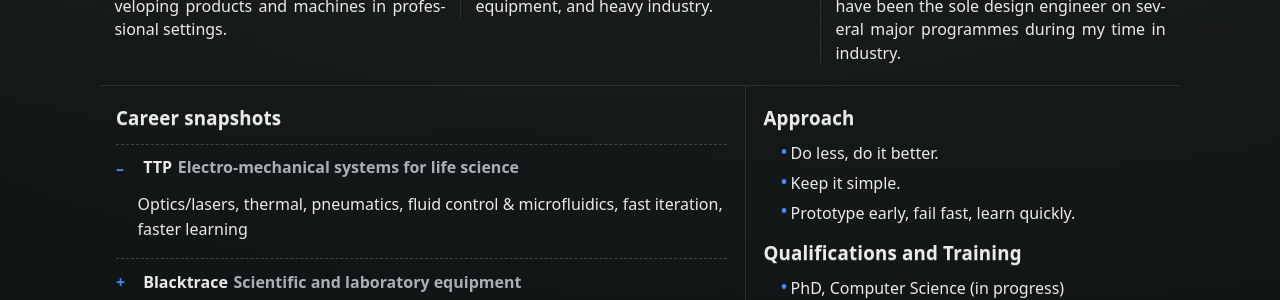
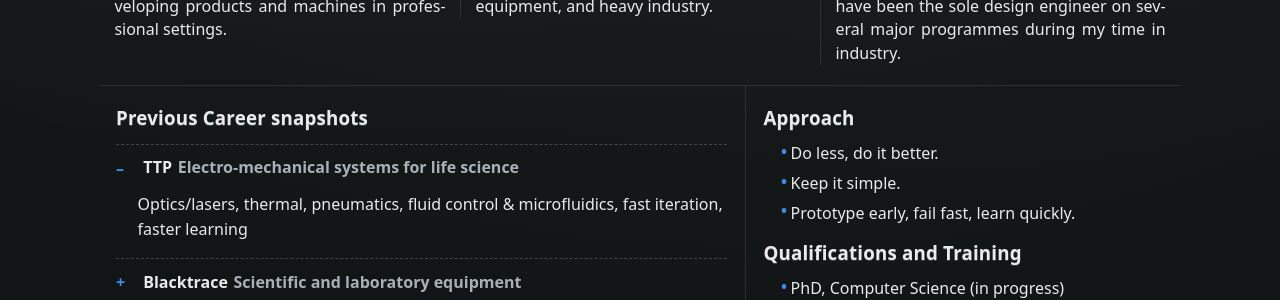
Before and after one commit to JamesAIzzard/jamesaizzard.github.io, a Jekyll site: the page built from index.html, in a window 1280 px wide and 900 px high, scrolled down 4157 px. Shown: the part 155-455 px from the top of the window. Built offline with Jekyll 4.4.1, drawn with Linux system fonts in a browser that asks for light colours; some web fonts are replaced.

Commit message:
Update section header: change "Career snapshots" to "Previous Career snapshots" for improved clarity

```diff
--- a/_includes/about.html
+++ b/_includes/about.html
@@ -27,7 +27,7 @@
 
         <div class="about-table">
             <section class="about-cell">
-                <h3 class="about-h">Career snapshots</h3>
+                <h3 class="about-h">Previous Career snapshots</h3>
 
                 <details class="about-item" open>
                     <summary><strong>TTP</strong> Electro-mechanical systems for life science</summary>
```
